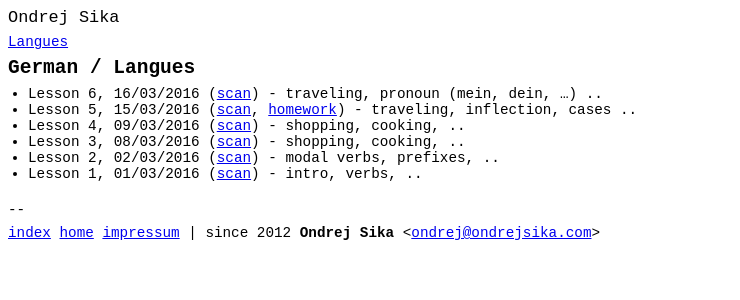
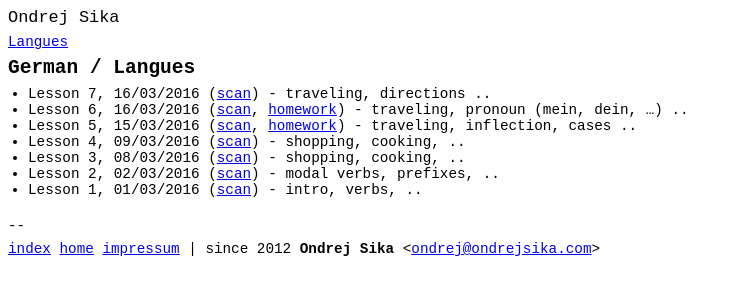
Before and after one commit to ondrejsika/ondrejsika.com, a Jekyll site: the page built from edu/languages/german/index.md, in a window 1280 px wide. Shown: the top 300 px of the page, without its empty margins (0-740 px from the left). Built offline with Jekyll 4.4.1, drawn with Linux system fonts in a browser that asks for light colours; Markdown is read by kramdown in place of the engine named in the settings; comment, search, counter and statistics services are not loaded.

```diff
--- a/edu/languages/german/index.md
+++ b/edu/languages/german/index.md
@@ -7,7 +7,8 @@
 
 ## {{page.title}}
 
-* Lesson 6, 16/03/2016 ([scan](http://notes.drive.ondrejsika.com/languages/german/maria/german-lesson-6.pdf)) - traveling, pronoun (mein, dein, ...) ..
+* Lesson 7, 16/03/2016 ([scan](http://notes.drive.ondrejsika.com/languages/german/maria/german-lesson-7.pdf)) - traveling, directions ..
+* Lesson 6, 16/03/2016 ([scan](http://notes.drive.ondrejsika.com/languages/german/maria/german-lesson-6.pdf), [homework](http://notes.drive.ondrejsika.com/languages/german/maria/german-lesson-6-homework.pdf)) - traveling, pronoun (mein, dein, ...) ..
 * Lesson 5, 15/03/2016 ([scan](http://notes.drive.ondrejsika.com/languages/german/maria/german-lesson-5.pdf), [homework](http://notes.drive.ondrejsika.com/languages/german/maria/german-lesson-5-homework.pdf)) - traveling, inflection, cases ..
 * Lesson 4, 09/03/2016 ([scan](http://notes.drive.ondrejsika.com/languages/german/maria/german-lesson-4.pdf)) - shopping, cooking, ..
 * Lesson 3, 08/03/2016 ([scan](http://notes.drive.ondrejsika.com/languages/german/maria/german-lesson-3.pdf)) - shopping, cooking, ..
```
